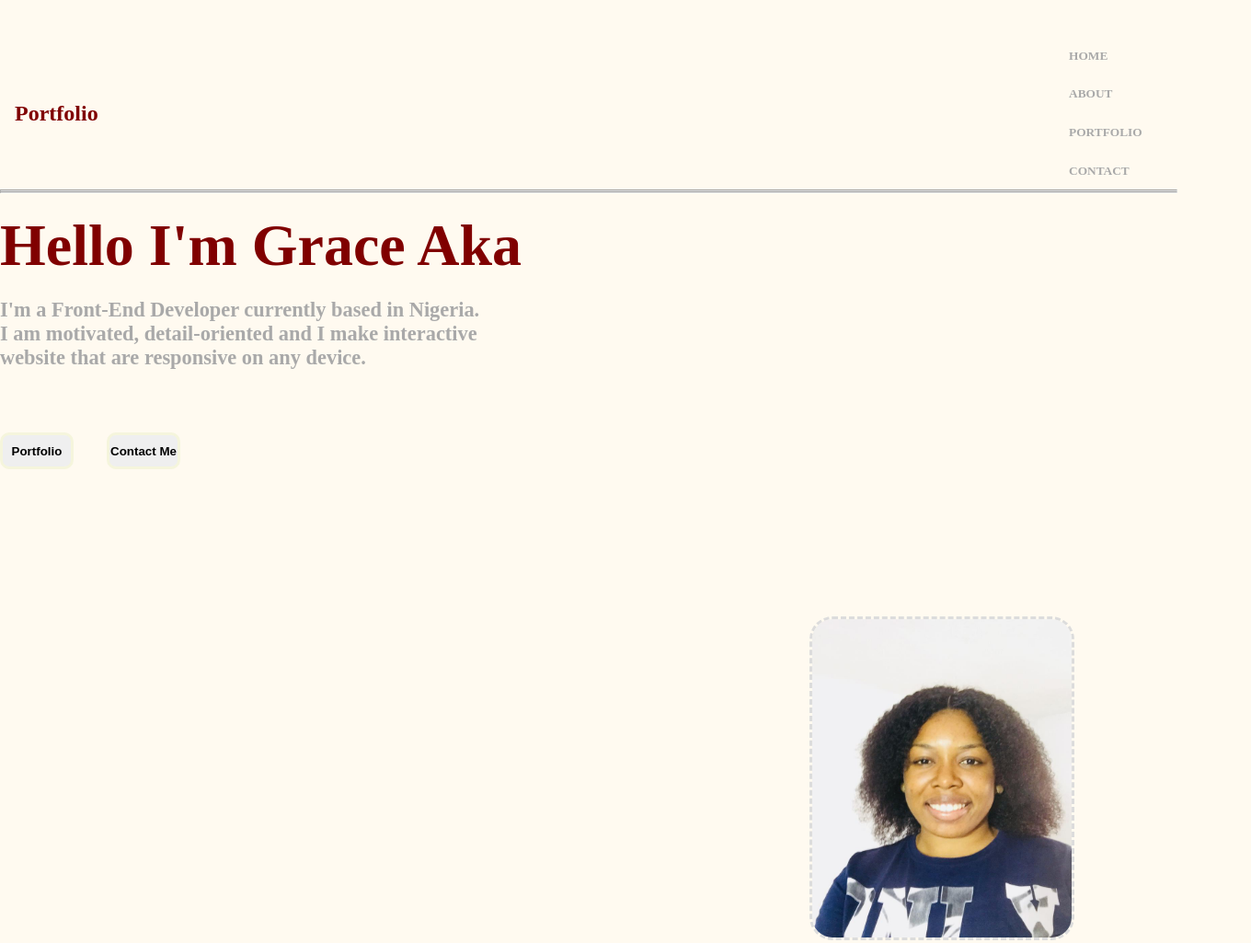
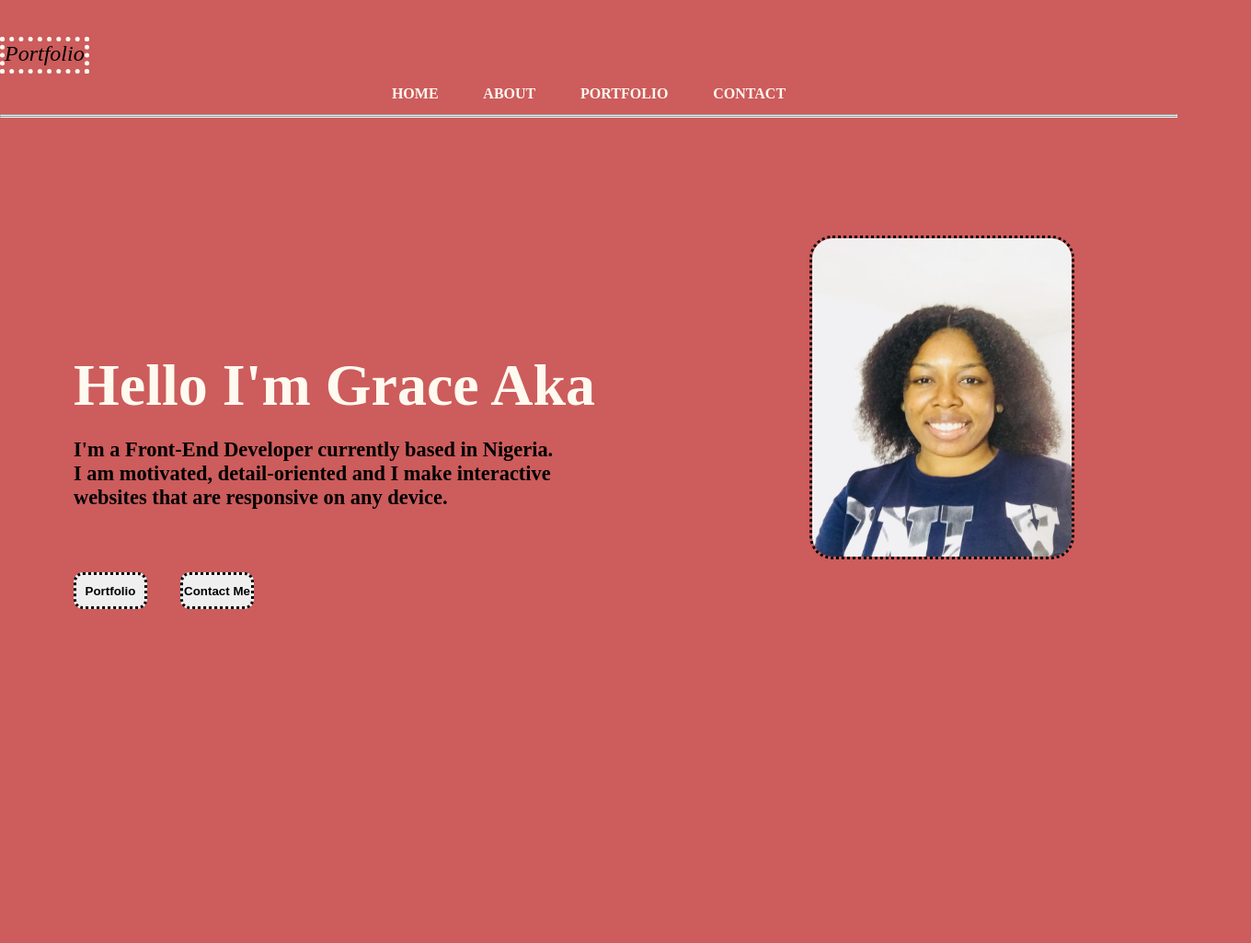
Before and after one commit to Grace-Aka/Portfolio-Page, a plain HTML site: page index.html in a window 1280 px wide. Shown: the whole page at 92% size, 1360 px wide, since content can reach past the window. After the commit the page ends 800 px from the top, so only its background shows below. Drawn offline with Linux system fonts and the light colour scheme.

Commit message:
Update index.html file and style.css file

```diff
--- a/index.html
+++ b/index.html
@@ -9,8 +9,9 @@
 </head>
 <body>
     <div class="container">
+
         <nav>
-            <h2 class="name">Portfolio</h2>
+            <h2 class="name"><i>Portfolio</i></h2>
             <ul>
                 <li><a href="#">HOME</a></li>
                 <li><a href="#">ABOUT</a></li>
@@ -20,9 +21,9 @@
         </nav>
         </div>
         <hr><hr>
-        <div>
+        <div class="container2">
             <h1>Hello I'm Grace Aka</h1>
-            <h3>I'm a Front-End Developer currently based in Nigeria. <br> I am motivated, detail-oriented and I make interactive <br> website that are responsive on any device.
+            <h3>I'm a Front-End Developer currently based in Nigeria. <br> I am motivated, detail-oriented and I make interactive <br> websites that are responsive on any device.
             </h3>
             <br>
             <button class="btn">Portfolio</button>
--- a/style.css
+++ b/style.css
@@ -1,70 +1,70 @@
 *{
     margin:0;
     padding: 0;
-    box-sizing: border-box;
+    box-sizing:border-box;
 }
 
 body{
-    background-color:floralwhite;
-    background-blend-mode:darken;
-
+    background-color:indianred;
 }
 
 .name{
-    color: maroon;
+    max-width: fit-content;
+    height: 2.5rem;
+    color: black;
+    font-weight: 200;
+    border: 5px dotted floralwhite;
 }
 
+.container{
+    align-items: center;
+}
 nav{
-    display: flex;
-    align-items: center;
+    text-align: center;
     padding-top: 2.5rem;
-    padding-left: 1rem ;
-    padding-right: 1rem;
-    justify-content: space-between;
 }
 
 ul li{
-    display:flex;
-    flex-direction: column;
-    list-style-type:none;
+    list-style: none;
+    display: inline-block;
+    justify-content: center;
+    align-items: center;
     padding: 0.8rem 1.4rem;
-    font-size: smaller;
 }
 
 ul li a{
     text-decoration: none;
-    color:darkgrey;
+    color: floralwhite;
     font-weight:bold;
 }
 
 ul li a:hover{
-    color: maroon;
-    transition: .4s;
+    color:black;
 }
 
 .container2{
-    position: absolute;
-    top: 12rem;
+    position:absolute;
+    top: 10rem;
     left: 5rem;
     width: 100%;
-    margin-top: 15rem;
+    margin-top: 12rem;
     padding: 10px 0px;
 }
 
 h1{
     font-size: 4rem;
-    color:maroon;
+    color:floralwhite;
     margin: 20px 0px 20px;
 }
 
 h3{
-    color: darkgrey;
+    color: black;
     font-size: 1.4rem;
     margin-bottom: 50px;
 }
 
 .btn{
-    border: 3px solid beige;
+    border: 3px dotted black;
     border-radius: 10px;
     height: 2.5rem;
     width: 5rem;
@@ -74,11 +74,10 @@ h3{
 
 .btn:hover{
     transform: translateY(15%);
-    color:maroon
 }
 
 .btn2{
-    border: 3px solid beige;
+    border: 3px dotted black;
     border-radius: 10px;
     height: 2.5rem;
     width: 5rem;
@@ -88,14 +87,13 @@ h3{
 
 .btn2:hover{
     transform: translateY(15%);
-    color:maroon
 }
 
 .About img {
     border-radius: 25px;
-    border: 3px dashed gainsboro;
+    border: 3px dotted black;
     width: 18rem;
     height: 22rem;
-    margin-top: 10rem;
+    margin-top: 8rem;
     margin-left: 55rem;
 }
```
